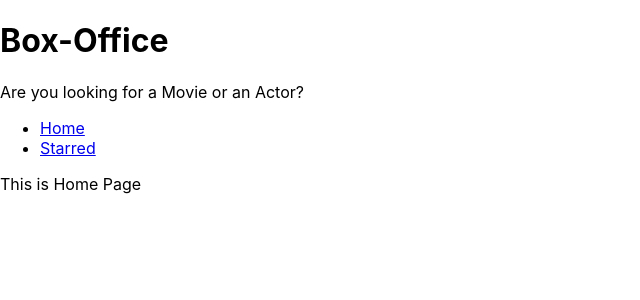
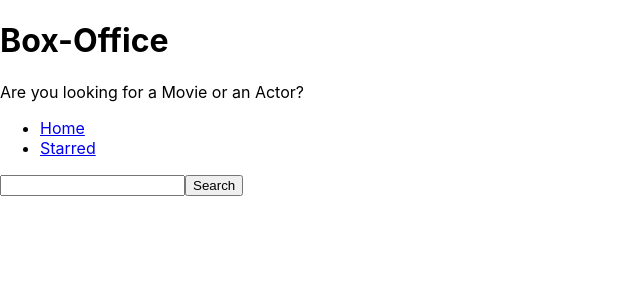
Before and after one commit to beast-2603/box-office, a React (Create React App) app: page / in a window 1280 px wide. Shown: the top 300 px of the page, without its empty margins (0-640 px from the left). Built offline with nearby package versions, Linux system fonts and the light colour scheme.

Commit message:
added search bar and api

```diff
--- a/src/pages/Home.js
+++ b/src/pages/Home.js
@@ -1,8 +1,40 @@
-import React from 'react';
+import React, { useState } from 'react';
 import MainPageLayout from '../components/MainPageLayout';
 
 const Home = () => {
-  return <MainPageLayout>This is Home Page</MainPageLayout>;
+  const [input, setInput] = useState('');
+
+  const onInputChange = ev => {
+    setInput(ev.target.value);
+  };
+
+  const onSearch = () => {
+    fetch(`https://api.tvmaze.com/search/shows?q=${input}`)
+      .then(r => r.json())
+      .then(result => {
+        console.log(result);
+      });
+  };
+
+  const onKeyDown = ev => {
+    if (ev.keyCode === 13) {
+      onSearch();
+    }
+  };
+
+  return (
+    <MainPageLayout>
+      <input
+        type="text"
+        onChange={onInputChange}
+        onKeyDown={onKeyDown}
+        value={input}
+      />
+      <button type="button" onClick={onSearch}>
+        Search
+      </button>
+    </MainPageLayout>
+  );
 };
 
 export default Home;
```
